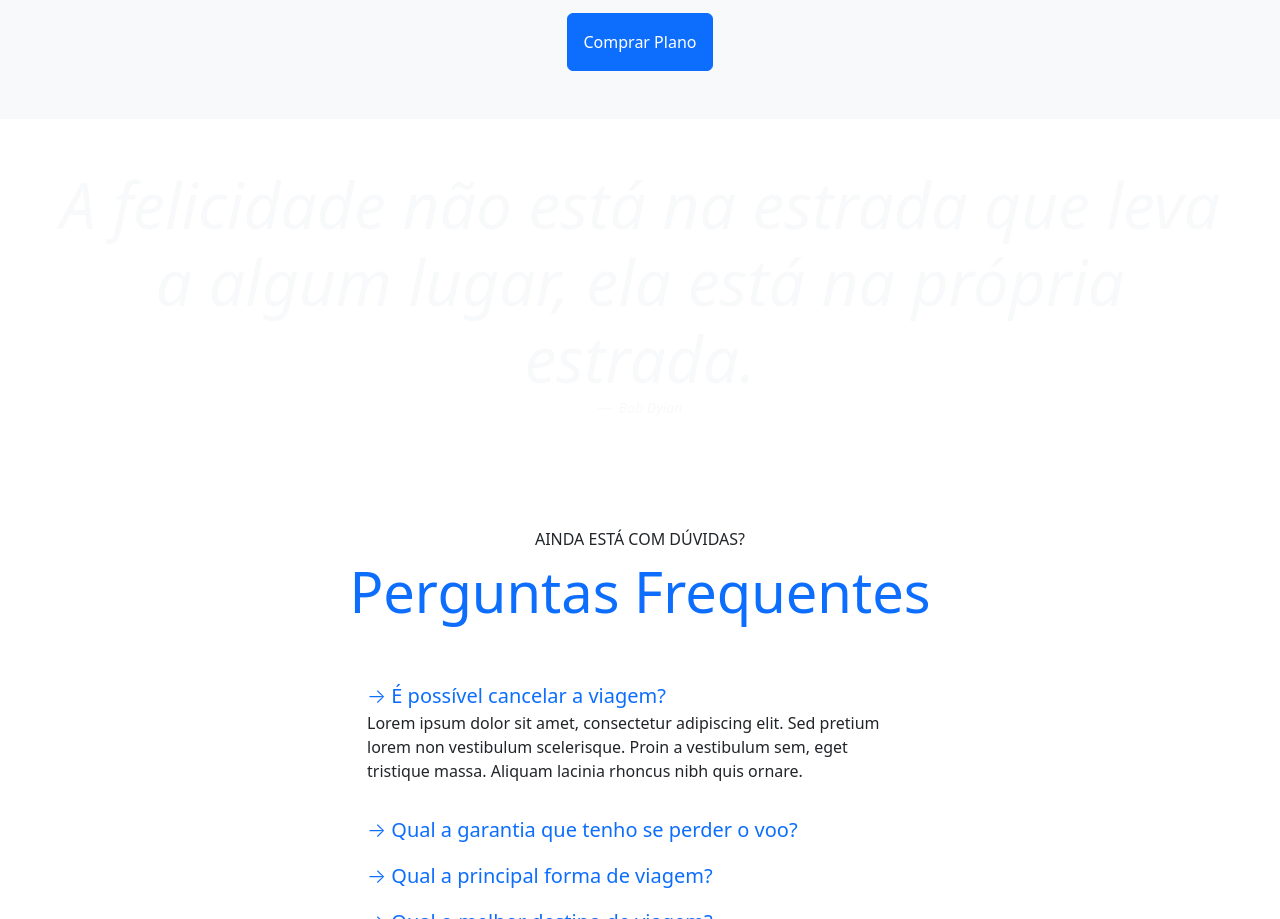
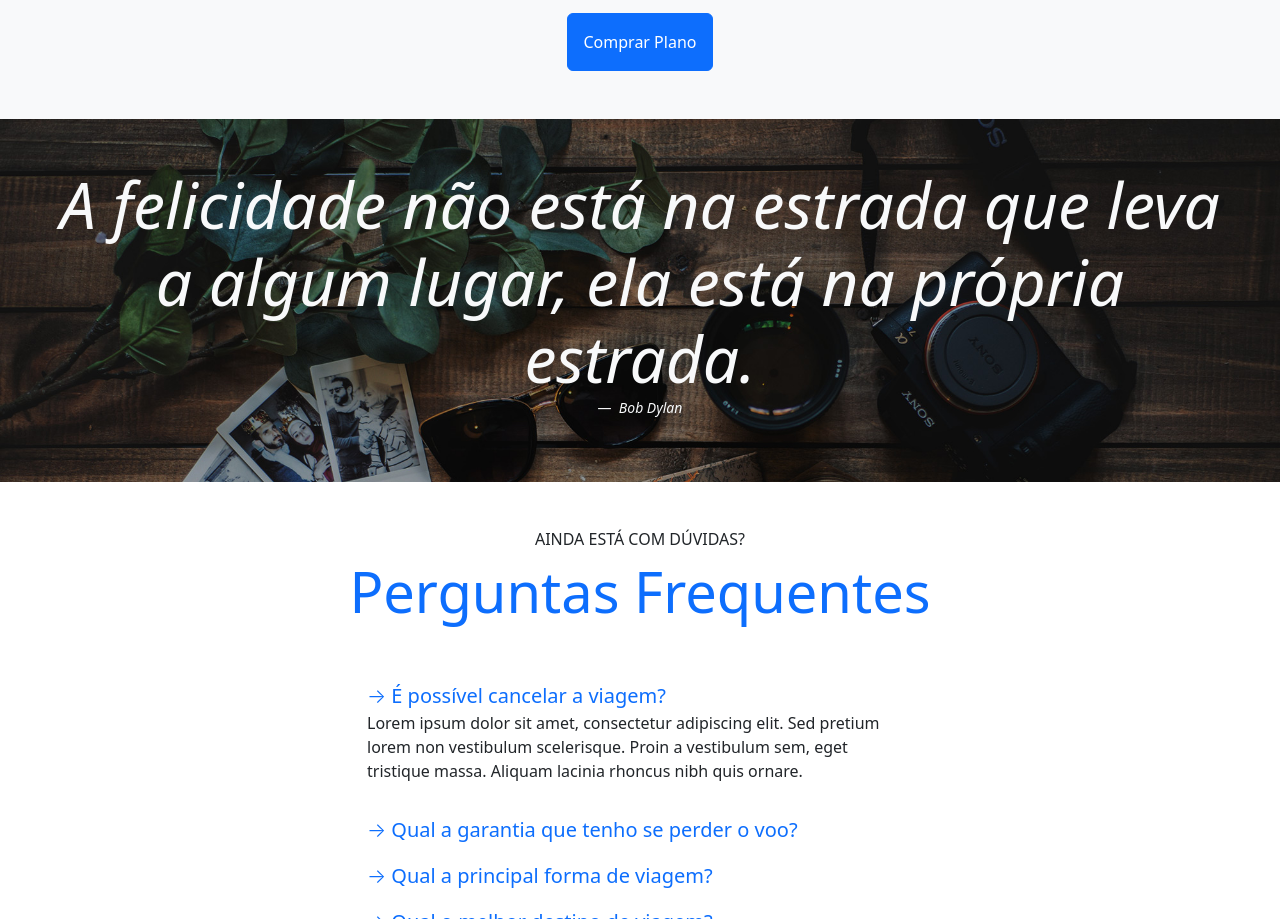
Before and after one commit to Kelf1729/Caravan_pj, a plain HTML site: page index.html in a window 1280 px wide. Shown: the part 1194-2113 px from the top of the page. Drawn offline with nearby package versions, Linux system fonts and the light colour scheme; the site is published under a folder, as on GitHub Pages, so addresses that start at the root find nothing.

Commit message:
ajuste de caminho de img background

```diff
--- a/style.css
+++ b/style.css
@@ -11,7 +11,7 @@
   max-height: 120px;
 }
 .bg-img {
-  background: url(/img/bg-quote.jpg);
+  background: url(./img/bg-quote.jpg);
   background-size: cover;
 }
 /* Ajuste de links */
```
